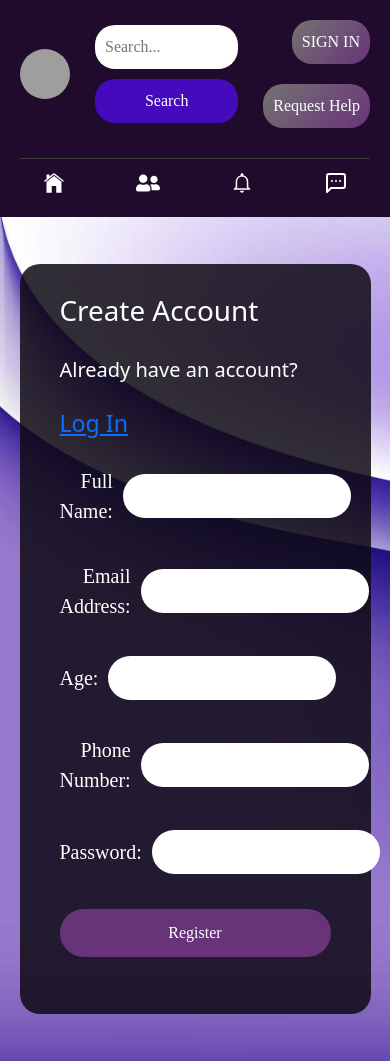
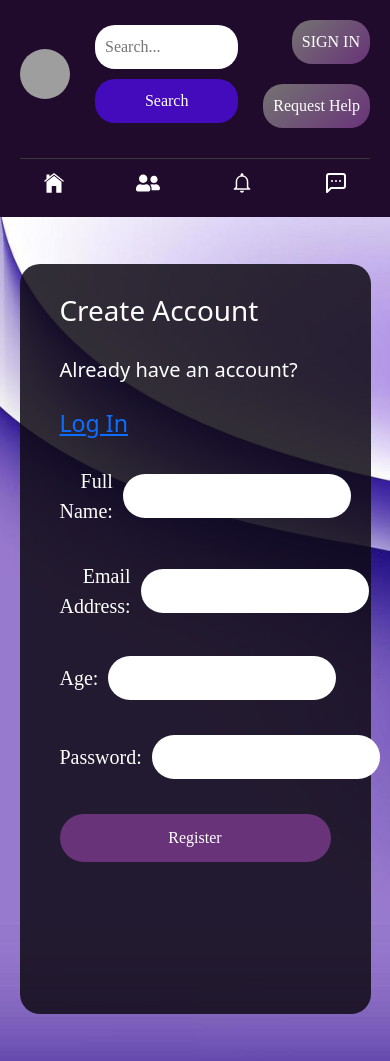
Before and after one commit to goofy-coder-1/SocialMedia, a React (Vite) app in the folder social-media/: page /signin in a window 390 px wide. Built offline with nearby package versions, Linux system fonts and the light colour scheme; grey boxes are pictures that could not be loaded.

Commit message:
phone number removal

```diff
--- a/social-media/src/components/accountCreation/createaccount.jsx
+++ b/social-media/src/components/accountCreation/createaccount.jsx
@@ -88,16 +88,6 @@ const CenteredForm = () => {
           </div>
 
           <div className="form-row">
-            <label>Phone Number:</label>
-            <input
-              type="text"
-              name="contactno"
-              required
-              onChange={handleChange}
-            />
-          </div>
-
-          <div className="form-row">
             <label>Password:</label>
             <input
               type="password"
```
